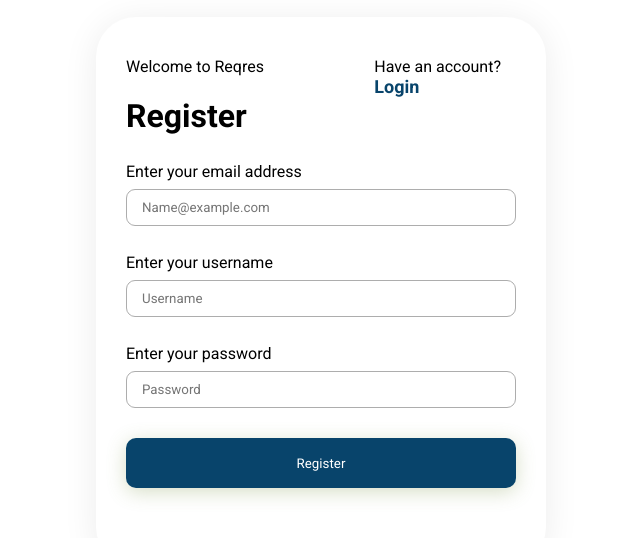
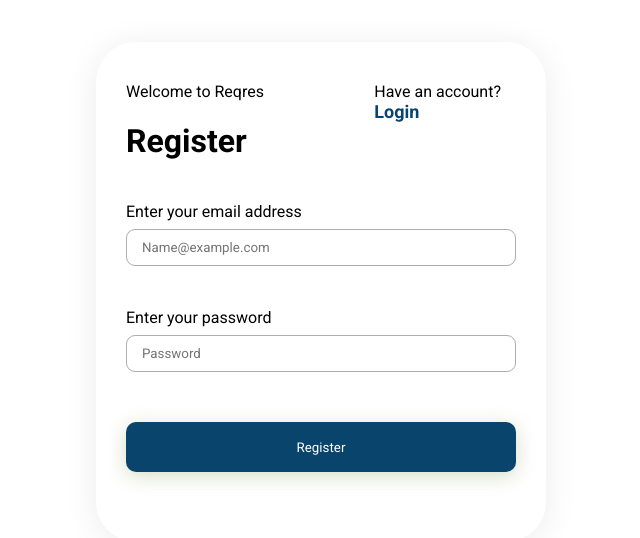
Before and after one commit to KhusniddinovUz/job-task, a React (Create React App) app: page /register in a window 1280 px wide. Shown: the part 108-646 px from the top of the page, without its empty margins (319-959 px from the left). Built offline with nearby package versions, Linux system fonts and the light colour scheme.

Commit message:
Finish with login/registration pages

```diff
--- a/src/components/auth/Login.tsx
+++ b/src/components/auth/Login.tsx
@@ -1,6 +1,6 @@
 import * as React from "react";
 import {Link} from 'react-router-dom';
-import {useAppSelector, useAppDispatch} from "../../redux/hooks";
+import {useAppDispatch} from "../../redux/hooks";
 import {useNavigate} from "react-router-dom";
 import {login} from "../../redux/action-creaters/auth";
 import {bindActionCreators} from "redux";
@@ -9,12 +9,19 @@
 import {useSelector} from "react-redux";
 
 const Login: React.FC = () => {
-    // const auth = useAppSelector(state => state.auth.isAuthenticated);
     const auth = useSelector<RootState, authState>(state => state.auth);
     const {isAuthenticated} = auth;
     const navigate = useNavigate();
     const dispatch = useAppDispatch();
-    const log = bindActionCreators(login, dispatch)
+    const log = bindActionCreators(login, dispatch);
+    const [email, setEmail] = React.useState("");
+    const [password, setPassword] = React.useState("");
+    const emailHandler = (e: React.ChangeEvent<HTMLInputElement>) => {
+        setEmail(e.target.value);
+    };
+    const passwordHandler = (e: React.ChangeEvent<HTMLInputElement>) => {
+        setPassword(e.target.value);
+    }
     React.useEffect(() => {
         if (isAuthenticated) {
             navigate('/', {replace: true});
@@ -36,17 +43,19 @@
 
                 <form onSubmit={(e) => {
                     e.preventDefault();
-                    log({email: "michael.lawson@reqres.in", password: "khus04011212"});
+                    log({email: email, password: password});
                 }}>
-                    <div className="form-group login">
+                    <div className="form-group">
                         <p className="form-text">Enter your email address</p>
-                        <input type="email" className="form-input" placeholder="Name@example.com"/>
+                        <input required onChange={emailHandler} type="email" className="form-input"
+                               placeholder="Name@example.com"/>
                     </div>
-                    <div className="form-group login">
+                    <div className="form-group">
                         <p className="form-text">Enter your password</p>
-                        <input type="password" className="form-input" placeholder="Password"/>
+                        <input required onChange={passwordHandler} type="password" className="form-input"
+                               placeholder="Password"/>
                     </div>
-                    <button type="submit" className='login-button'>Login</button>
+                    <button type="submit">Login</button>
                 </form>
             </div>
         </div>)
--- a/src/components/auth/Register.tsx
+++ b/src/components/auth/Register.tsx
@@ -1,6 +1,6 @@
 import * as React from "react";
 import {Link, useNavigate} from "react-router-dom";
-import {useAppDispatch, useAppSelector} from "../../redux/hooks";
+import {useAppDispatch} from "../../redux/hooks";
 import {RootState} from "../../store";
 import {authState} from "../../redux/reducers/auth";
 import {useSelector} from "react-redux";
@@ -8,12 +8,19 @@
 import {register} from "../../redux/action-creaters/auth";
 
 const Register: React.FC = () => {
-    // const auth = useAppSelector(state => state.auth.isAuthenticated);
     const dispatch = useAppDispatch();
     const reg = bindActionCreators(register, dispatch);
     const auth = useSelector<RootState, authState>(state => state.auth);
     const {isAuthenticated} = auth;
     const navigate = useNavigate();
+    const [email, setEmail] = React.useState("");
+    const [password, setPassword] = React.useState("");
+    const emailHandler = (e: React.ChangeEvent<HTMLInputElement>) => {
+        setEmail(e.target.value);
+    };
+    const passwordHandler = (e: React.ChangeEvent<HTMLInputElement>) => {
+        setPassword(e.target.value);
+    }
     React.useEffect(() => {
         if (isAuthenticated) {
             navigate('/', {replace: true});
@@ -34,20 +41,18 @@
                 <h1>Register</h1>
                 <form onSubmit={(e) => {
                     e.preventDefault();
-                    reg({email: "eve.holt@reqres.ins", password: "pistol"})
+                    reg({email: email, password: password})
 
                 }}>
                     <div className="form-group">
                         <p className="form-text">Enter your email address</p>
-                        <input type="email" className="form-input" placeholder="Name@example.com"/>
-                    </div>
-                    <div className="form-group">
-                        <p className="form-text">Enter your username</p>
-                        <input type="text" className="form-input" placeholder="Username"/>
+                        <input onChange={emailHandler} required type="email" className="form-input"
+                               placeholder="Name@example.com"/>
                     </div>
                     <div className="form-group">
                         <p className="form-text">Enter your password</p>
-                        <input type="password" className="form-input" placeholder="Password"/>
+                        <input onChange={passwordHandler} required type="password" className="form-input"
+                               placeholder="Password"/>
                     </div>
                     <button type="submit">Register</button>
                 </form>
--- a/src/index.scss
+++ b/src/index.scss
@@ -39,7 +39,7 @@
             top: 50%;
             transform: translate(-50%, -50%);
             width: 450px;
-            height: 550px;
+            height: 500px;
             background: white;
             box-shadow: 0 4px 35px rgba(0, 0, 0, 0.08);
             border-radius: 40px;
@@ -53,7 +53,7 @@
 
             form {
                 .form-group {
-                    margin-top: 25px;
+                    margin-top: 40px;
 
                     .form-text {
                         margin-bottom: 5px;
@@ -74,7 +74,7 @@
                     display: block;
                     height: 50px;
                     width: 100%;
-                    margin-top: 30px;
+                    margin-top: 50px;
                     background: $main-color;
                     border: none;
                     box-shadow: 0 4px 19px rgba(119, 147, 65, 0.3);
@@ -82,13 +82,6 @@
                     color: #fff;
                 }
 
-                .login-button {
-                    margin-top: 50px;
-                }
-
-                .login {
-                    margin-top: 40px;
-                }
             }
         }
     }
```
